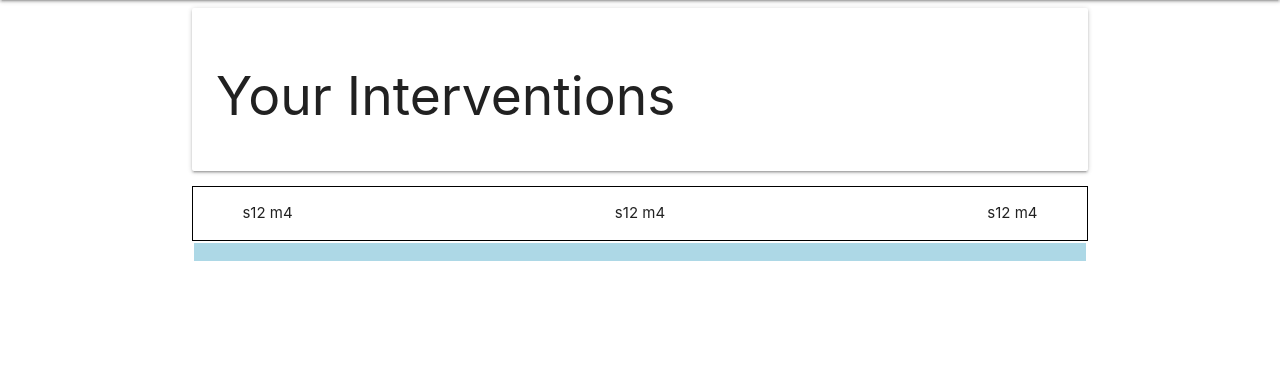
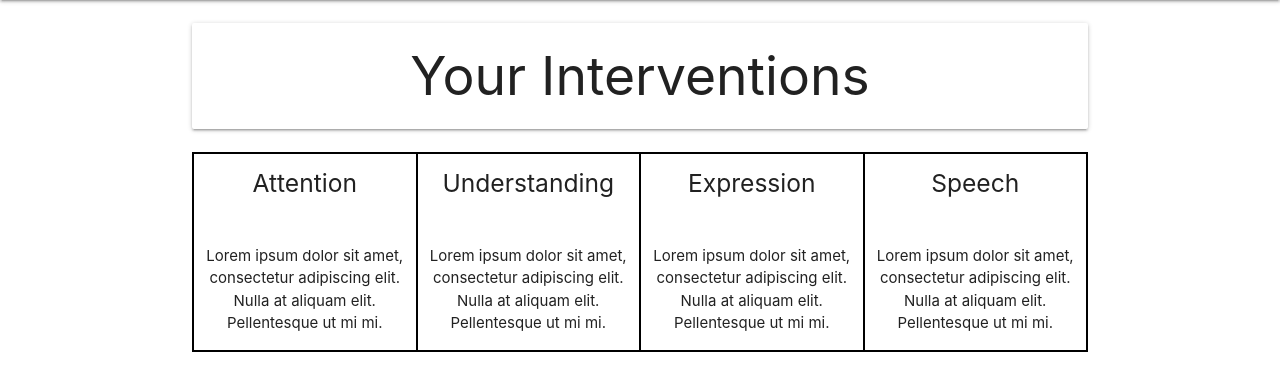
Before and after one commit to Code-Institute-Submissions/milestone_3_project, a Flask app: page /show_interventions in a window 1280 px wide. Shown: the part 64-455 px from the top of the page. Run offline with Flask 2, Linux system fonts and the light colour scheme; data that the repository does not hold is empty; some libraries are stand-ins or nearby versions.

Commit message:
Styling started to be added onto intervention page view

```diff
--- a/static/css/styles.css
+++ b/static/css/styles.css
@@ -9,10 +9,10 @@
 }
 
 .interventions {
-    background-color: lightblue;
+    margin: 0 auto;
     padding: 9px;
-    font-size: 18px;
-    border: 2pt solid white;
+    text-align: center;
+    font-size: 18pt;
 }
 
 .white {
@@ -24,3 +24,12 @@
 .info-cards {
     border: 1pt solid black;
 }
+
+.attention, .understanding, .expression, .speech {
+    border: 1pt solid black;
+}
+
+.collapsible {
+    margin: 0 auto;
+    width: 95%;
+}
--- a/templates/interventions.html
+++ b/templates/interventions.html
@@ -4,50 +4,87 @@
 
 
 <div class= "container">
- <div class="row card-panel grey-lighten-5">
+<br>
 
-            <h2> Your Interventions </h2>
+<h2 class = " card-panel align-center"> Your Interventions </h2>
 
- </div>
+<br>
 
  <div class="row align-center info-cards">
-    <div class="col s12 m4 l2"><p>s12 m4</p></div>
-    <div class="col s12 m4 l8"><p>s12 m4</p></div>
-    <div class="col s12 m4 l2"><p>s12 m4</p></div>
+    <div class="col s12 m3 l3 attention"><h5>Attention</h5><br>
+    <p>Lorem ipsum dolor sit amet, consectetur adipiscing elit. Nulla at aliquam elit. Pellentesque ut mi mi.
+    </p>
+    </div>
+    <div class="col s12 m3 l3 understanding"><h5>Understanding</h5><br>
+    <p>Lorem ipsum dolor sit amet, consectetur adipiscing elit. Nulla at aliquam elit. Pellentesque ut mi mi.
+    </p>
+    </div>
+    <div class="col s12 m3 l3 expression"><h5>Expression</h5><br>
+    <p>Lorem ipsum dolor sit amet, consectetur adipiscing elit. Nulla at aliquam elit. Pellentesque ut mi mi.
+    </p>
+    </div>
+    <div class="col s12 m3 l3 speech"><h5>Speech</h5><br>
+    <p>Lorem ipsum dolor sit amet, consectetur adipiscing elit. Nulla at aliquam elit. Pellentesque ut mi mi.
+    </p>
+    </div>
   </div>
+
+<br>
+
+{% for interventions in interventions %}
+
+ <ul class="collapsible">
+    <li>
+      <div class="collapsible-header orange darken-2"><i class="material-icons"></i>
+            <div class = "row">
+                <div class = "col s12 m6 l6">
+                    <h5> <i class="fas fa-list light-blue-text text-darken-4"></i> Name: {{ interventions.name}} </h5>  <br>
+                </div>
+
+                <div class = "col s12 m6 l6">
+                    <h5> <i class="fas fa-list light-blue-text text-darken-4"></i> Website: Enter data link </h5>  <br>
+                </div>
+            </div>
+      </div>
 
 
 
-<div class="row align-center interventions">
 
-    {% for interventions in interventions %}
+      <div class="collapsible-body orange lighten-5">
+        <div class = "row">
+            <div class="col s12 m6 l6 align-center">
+                <h7><i class="fas fa-smile light-blue-text text-darken-4"></i> Rating: </h7> {{ interventions.rating }}<br>
+                <h7> <i class="fas fa-clock light-blue-text text-darken-4"></i> Duration: </h7> {{ interventions.duration }}<br>
 
-    <!-- row add class for card borders -->
-        <div class ="row">
-            <div class="col s12 m12 l12">
-                <h5> <i class="fas fa-list light-blue-text text-darken-4"></i> Name: {{ interventions.name}} </h5>  <br>
+                <h7> <i class="fas fa-suitcase light-blue-text text-darken-4"></i> Resources: </h7> {{ interventions.resources }}<br>
+                <h7> <i class="fas fa-pound-sign light-blue-text text-darken-4"></i> Cost: </h7> {{ interventions.cost }}<br>
+                <br>
+
             </div>
 
-            <div class="col s12 m12 l12">
-                <h7> <i class="fas fa-smile light-blue-text text-darken-4"></i> Rating: </h7> {{ interventions.rating }}<br>
-                <h7> <i class="fas fa-clock light-blue-text text-darken-4"></i> Duration: </h7> {{ interventions.duration }}<br>
-                <h7> <i class="fas fa-suitcase light-blue-text text-darken-4"></i> Resources: </h7> {{ interventions.resources }}<br>
-                <h7> <i class="fas fa-pound-sign light-blue-text text-darken-4"></i> Cost: </h7> {{ interventions.cost }}<br>
+             <div class="col s12 m6 l6 align-center">
+                 <a href="{{ url_for('edit_interventions', interventions_id=interventions._id) }}" class="btn green accent-4 align-center">Edit</a>
+                 <a href="{{ url_for('delete_interventions', interventions_id=interventions._id) }}" class="btn light-blue lighten-1 align-center">Delete</a>
             </div>
+        </div>
 
-            <div class="col s12 m12 l12">
-                    <a href="{{ url_for('edit_interventions', interventions_id=interventions._id) }}" class="btn green accent-4">Edit</a>
-                    <a href="{{ url_for('delete_interventions', interventions_id=interventions._id) }}" class="btn light-blue lighten-1">Delete</a>
-            </div>
+        </div>
 
-            <div class="col s12 m12 l12 white"></div>
-        </div>
+
+
+
+
+    </li>
+    </ul>
+
+    <br>
+
 
 
      {% endfor %}
 
 </div>
 
-</div>
+
 
 {% endblock %}
```
